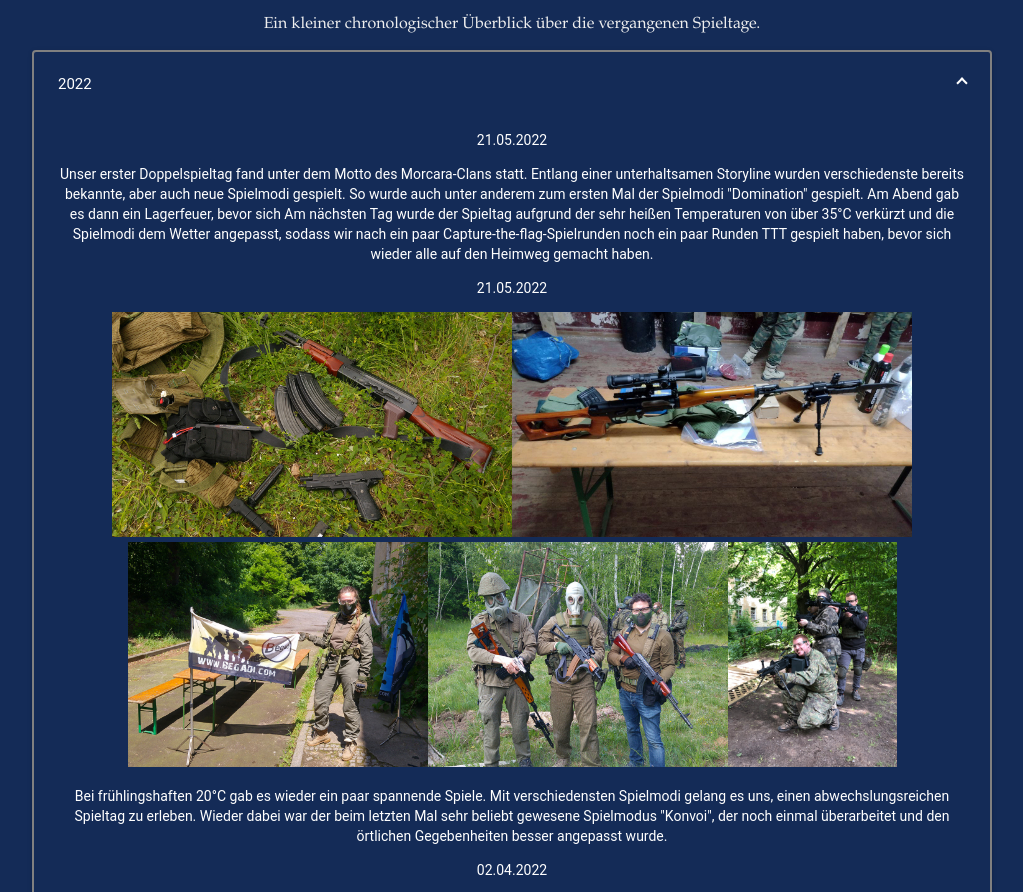
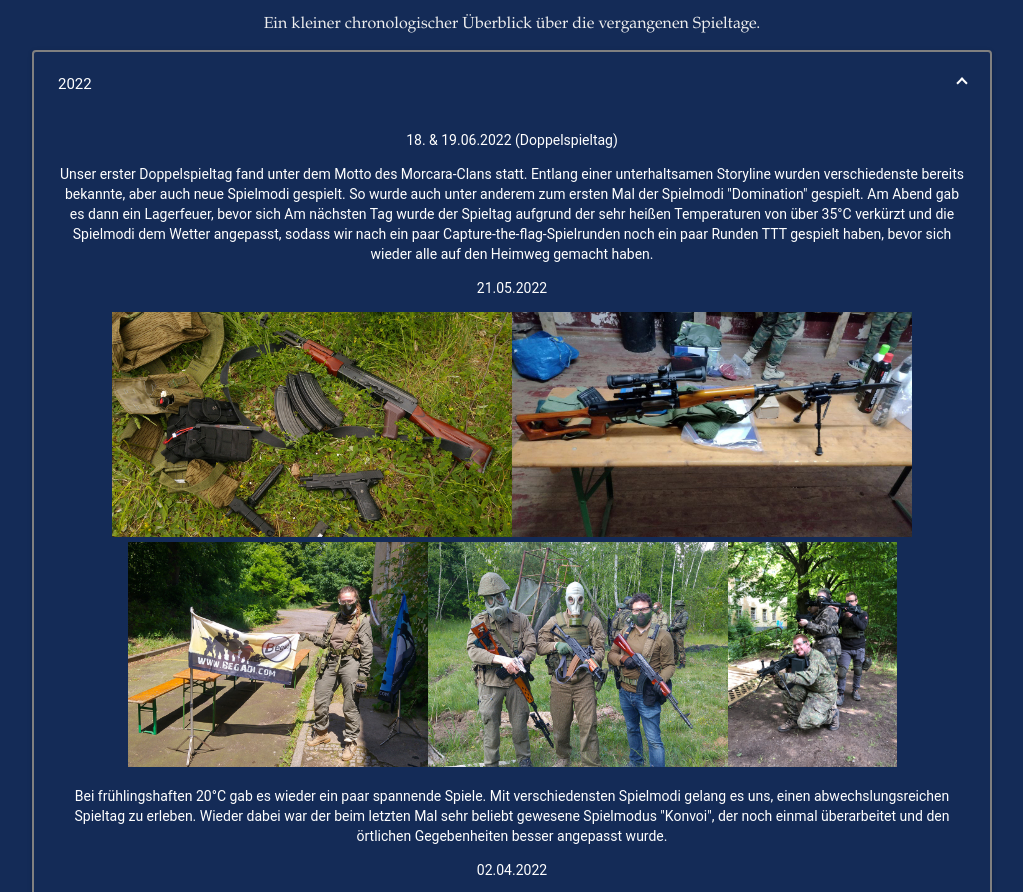
Before and after one commit to freizeit-team-dresden/airsoft, an Angular app: page /#/about-us in a window 1280 px wide. Shown: the part 1680-2572 px from the top of the page, without its empty margins (128-1151 px from the left). Built offline with nearby package versions, Linux system fonts and the light colour scheme.

Commit message:
Update about-us.component.html

```diff
--- a/src/app/about-us/about-us.component.html
+++ b/src/app/about-us/about-us.component.html
@@ -45,7 +45,7 @@
       </mat-panel-title>
     </mat-expansion-panel-header>
 
-    <p class="expansionPanelContent">21.05.2022</p>
+    <p class="expansionPanelContent">18. & 19.06.2022 (Doppelspieltag)</p>
 
     <p class="expansionPanelContent">Unser erster Doppelspieltag fand unter dem Motto des Morcara-Clans statt.
       Entlang einer unterhaltsamen Storyline wurden verschiedenste bereits bekannte, aber auch neue Spielmodi gespielt. So wurde auch unter anderem zum ersten Mal der Spielmodi "Domination" gespielt. Am Abend gab es dann ein Lagerfeuer, bevor sich
```
